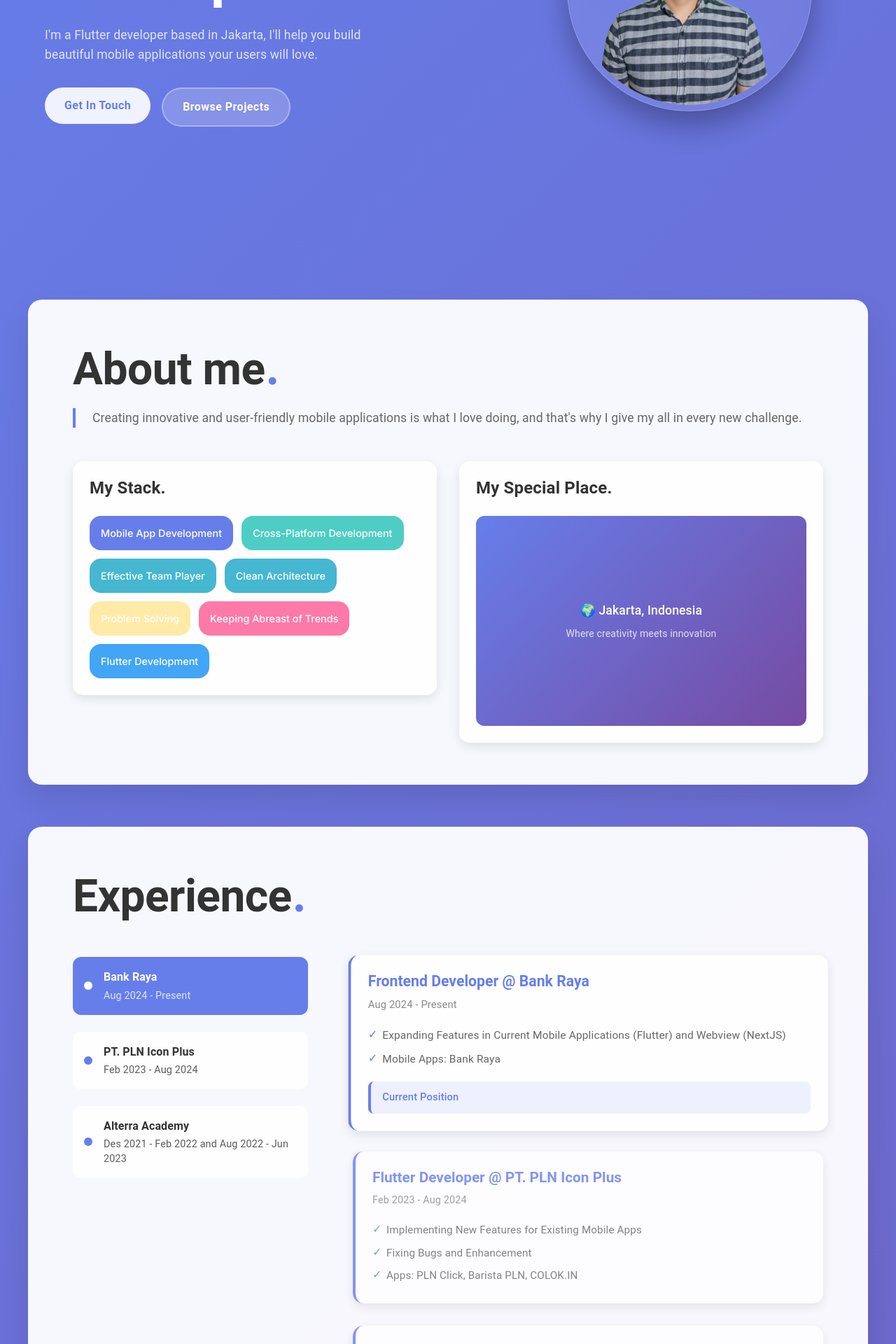
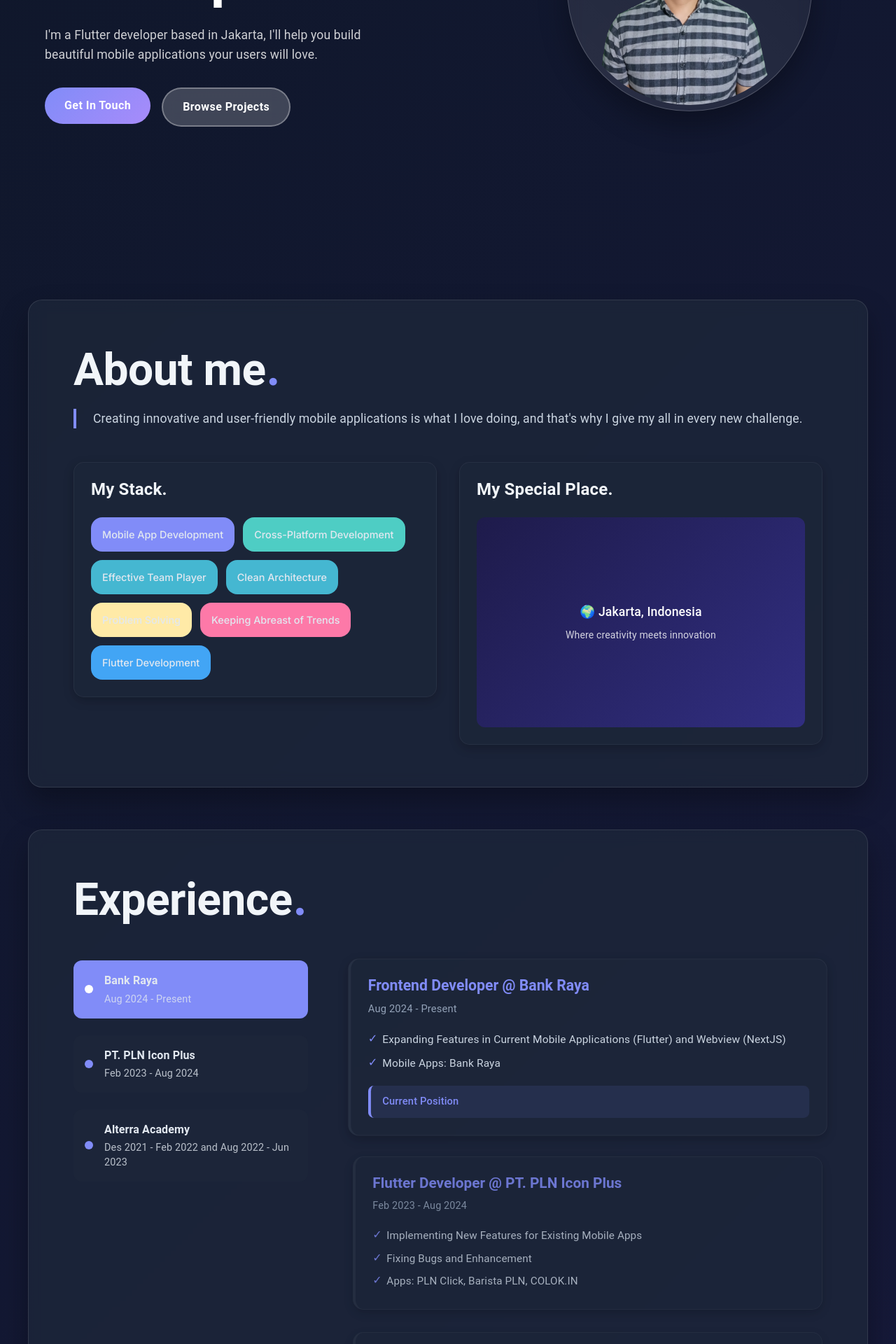
Before and after one commit to joshuapurbaa/my-portfolio, a React (Vite) app: page / in a window 1280 px wide. Shown: the part 440-2360 px from the top of the page at 70% size. Built offline with nearby package versions, Linux system fonts and the light colour scheme.

Commit message:
feat: Implement dark theme across all sections and global styles.

```diff
--- a/src/sections/About.tsx
+++ b/src/sections/About.tsx
@@ -2,7 +2,7 @@ import { Container, Typography, Box, Grid, Chip } from "@mui/material";
 
 export default function About() {
   const stackSkills = [
-    { name: "Mobile App Development", color: "#667eea" },
+    { name: "Mobile App Development", color: "#818cf8" },
     { name: "Cross-Platform Development", color: "#4ecdc4" },
     { name: "Effective Team Player", color: "#45b7d1" },
     { name: "Clean Architecture", color: "#45b7d1" },
@@ -20,16 +20,16 @@ export default function About() {
             fontSize: { xs: '2.5rem', sm: '3rem', md: '4rem' },
             fontWeight: 700,
             marginBottom: '16px',
-            color: '#333'
+            color: '#f1f5f9'
           }}
         >
-          About me<span style={{ color: '#667eea' }}>.</span>
+          About me<span style={{ color: '#818cf8' }}>.</span>
         </Typography>
 
         <Box sx={{ marginBottom: '48px' }}>
           <Box
             sx={{
-              borderLeft: '4px solid #667eea',
+              borderLeft: '4px solid #818cf8',
               paddingLeft: '24px',
               marginBottom: '32px'
             }}
@@ -39,7 +39,7 @@ export default function About() {
               sx={{
                 fontSize: '1.1rem',
                 lineHeight: 1.6,
-                color: '#666',
+                color: '#cbd5e1',
                 fontWeight: 400
               }}
             >
@@ -57,7 +57,7 @@ export default function About() {
                   fontSize: '1.5rem',
                   fontWeight: 600,
                   marginBottom: '24px',
-                  color: '#333'
+                  color: '#f1f5f9'
                 }}
               >
                 My Stack.
@@ -98,7 +98,7 @@ export default function About() {
                   fontSize: '1.5rem',
                   fontWeight: 600,
                   marginBottom: '24px',
-                  color: '#333'
+                  color: '#f1f5f9'
                 }}
               >
                 My Special Place.
@@ -110,7 +110,7 @@ export default function About() {
                   height: '300px',
                   borderRadius: '12px',
                   overflow: 'hidden',
-                  background: 'linear-gradient(135deg, #667eea 0%, #764ba2 100%)',
+                  background: 'linear-gradient(135deg, #1e1b4b 0%, #312e81 100%)',
                   display: 'flex',
                   alignItems: 'center',
                   justifyContent: 'center',
--- a/src/sections/Certificate.tsx
+++ b/src/sections/Certificate.tsx
@@ -78,7 +78,7 @@ export default function Certificate() {
     width: 50,
     height: 50,
     cursor: "pointer",
-    backgroundColor: "rgba(102, 126, 234, 0.9)",
+    backgroundColor: "rgba(129, 140, 248, 0.9)",
     color: "#fff",
     border: "none",
     borderRadius: "50%",
@@ -101,10 +101,10 @@ export default function Certificate() {
             fontSize: { xs: '2.5rem', sm: '3rem', md: '4rem' },
             fontWeight: 700,
             marginBottom: '48px',
-            color: '#333'
+            color: '#f1f5f9'
           }}
         >
-          Certificate<span style={{ color: '#667eea' }}>.</span>
+          Certificate<span style={{ color: '#818cf8' }}>.</span>
         </Typography>
 
         <Box sx={{ position: 'relative' }}>
@@ -152,7 +152,7 @@ export default function Certificate() {
                 width: 12,
                 height: 12,
                 borderRadius: "50%",
-                backgroundColor: isSelected ? "#667eea" : "#ccc",
+                backgroundColor: isSelected ? "#818cf8" : "#475569",
                 transition: "all 0.3s ease",
               };
               return (
@@ -172,16 +172,16 @@ export default function Certificate() {
               <div key={index} style={{ padding: "0 16px" }}>
                 <Card
                   sx={{
-                    background: 'rgba(255, 255, 255, 0.9)',
+                    background: 'rgba(30, 41, 59, 0.6)',
                     borderRadius: '16px',
                     overflow: 'hidden',
-                    boxShadow: '0 10px 30px rgba(0, 0, 0, 0.1)',
+                    boxShadow: '0 10px 30px rgba(0, 0, 0, 0.3)',
                     transition: 'all 0.3s ease',
                     '&:hover': {
                       transform: 'translateY(-8px)',
-                      boxShadow: '0 20px 40px rgba(0, 0, 0, 0.15)',
+                      boxShadow: '0 20px 40px rgba(0, 0, 0, 0.4)',
                     },
-                    border: '1px solid rgba(102, 126, 234, 0.1)',
+                    border: '1px solid rgba(129, 140, 248, 0.1)',
                     position: 'relative'
                   }}
                 >
@@ -192,7 +192,7 @@ export default function Certificate() {
                     alt={certificate.name}
                     sx={{
                       objectFit: 'cover',
-                      borderBottom: '1px solid rgba(0, 0, 0, 0.1)'
+                      borderBottom: '1px solid rgba(255, 255, 255, 0.1)'
                     }}
                   />
                   <CardContent sx={{ padding: '24px' }}>
@@ -200,7 +200,7 @@ export default function Certificate() {
                       variant="h6"
                       sx={{
                         fontWeight: 600,
-                        color: '#333',
+                        color: '#f1f5f9',
                         marginBottom: '8px',
                         fontSize: '1.1rem'
                       }}
@@ -211,7 +211,7 @@ export default function Certificate() {
                     <Typography
                       variant="body2"
                       sx={{
-                        color: '#888',
+                        color: '#94a3b8',
                         marginBottom: '12px',
                         fontSize: '0.9rem'
                       }}
@@ -222,7 +222,7 @@ export default function Certificate() {
                     <Typography
                       variant="body1"
                       sx={{
-                        color: '#666',
+                        color: '#cbd5e1',
                         lineHeight: 1.6,
                         marginBottom: '16px',
                         fontSize: '0.95rem'
@@ -239,7 +239,7 @@ export default function Certificate() {
                               <Typography
                                 variant="body2"
                                 sx={{
-                                  color: '#666',
+                                  color: '#cbd5e1',
                                   fontSize: '0.85rem',
                                   marginBottom: '4px'
                                 }}
@@ -259,10 +259,10 @@ export default function Certificate() {
                           target="_blank"
                           rel="noopener noreferrer"
                           sx={{
-                            color: '#667eea',
-                            background: 'rgba(102, 126, 234, 0.1)',
+                            color: '#818cf8',
+                            background: 'rgba(129, 140, 248, 0.1)',
                             '&:hover': {
-                              background: 'rgba(102, 126, 234, 0.2)',
+                              background: 'rgba(129, 140, 248, 0.2)',
                               transform: 'scale(1.1)',
                             },
                             transition: 'all 0.3s ease'
--- a/src/sections/Experience.tsx
+++ b/src/sections/Experience.tsx
@@ -46,10 +46,10 @@ export default function Experience() {
             fontSize: { xs: '2.5rem', sm: '3rem', md: '4rem' },
             fontWeight: 700,
             marginBottom: '48px',
-            color: '#333'
+            color: '#f1f5f9'
           }}
         >
-          Experience<span style={{ color: '#667eea' }}>.</span>
+          Experience<span style={{ color: '#818cf8' }}>.</span>
         </Typography>
 
         <Grid container spacing={4}>
@@ -67,10 +67,10 @@ export default function Experience() {
                     padding: '16px',
                     borderRadius: '12px',
                     transition: 'all 0.3s ease',
-                    background: exp.highlighted ? '#667eea' : 'rgba(255, 255, 255, 0.8)',
-                    color: exp.highlighted ? 'white' : '#333',
+                    background: exp.highlighted ? '#818cf8' : 'rgba(30, 41, 59, 0.6)',
+                    color: exp.highlighted ? 'white' : '#f1f5f9',
                     '&:hover': {
-                      background: exp.highlighted ? '#5a67d8' : 'rgba(102, 126, 234, 0.1)',
+                      background: exp.highlighted ? '#6366f1' : 'rgba(129, 140, 248, 0.1)',
                       transform: 'translateX(8px)',
                     }
                   }}
@@ -80,7 +80,7 @@ export default function Experience() {
                       width: '12px',
                       height: '12px',
                       borderRadius: '50%',
-                      background: exp.highlighted ? 'white' : '#667eea',
+                      background: exp.highlighted ? 'white' : '#818cf8',
                       marginRight: '16px',
                       flexShrink: 0
                     }}
@@ -131,7 +131,7 @@ export default function Experience() {
                     sx={{
                       fontSize: '1.3rem',
                       fontWeight: 600,
-                      color: '#667eea',
+                      color: '#818cf8',
                       marginBottom: '8px'
                     }}
                   >
@@ -142,7 +142,7 @@ export default function Experience() {
                     variant="body2"
                     className="experience-period"
                     sx={{
-                      color: '#888',
+                      color: '#94a3b8',
                       fontSize: '0.9rem',
                       marginBottom: '16px'
                     }}
@@ -158,7 +158,7 @@ export default function Experience() {
                           sx={{
                             fontSize: '0.95rem',
                             lineHeight: 1.6,
-                            color: '#666'
+                            color: '#cbd5e1'
                           }}
                         >
                           {task}
@@ -172,15 +172,15 @@ export default function Experience() {
                       sx={{
                         marginTop: '16px',
                         padding: '12px 16px',
-                        background: 'rgba(102, 126, 234, 0.1)',
+                        background: 'rgba(129, 140, 248, 0.1)',
                         borderRadius: '8px',
-                        borderLeft: '4px solid #667eea'
+                        borderLeft: '4px solid #818cf8'
                       }}
                     >
                       <Typography
                         variant="body2"
                         sx={{
-                          color: '#667eea',
+                          color: '#818cf8',
                           fontWeight: 500,
                           fontSize: '0.9rem'
                         }}
--- a/src/sections/Hero.tsx
+++ b/src/sections/Hero.tsx
@@ -54,7 +54,7 @@ export default function Hero() {
                     className="modern-button primary"
                     sx={{
                       background: 'rgba(255, 255, 255, 0.9)',
-                      color: '#667eea',
+                      color: '#1e1b4b',
                       border: 'none',
                       borderRadius: '30px',
                       padding: '12px 28px',
--- a/src/styles/global.css
+++ b/src/styles/global.css
@@ -6,36 +6,38 @@
   margin: 0;
   padding: 0;
   box-sizing: border-box;
+  color: #e2e8f0;
 }
 
 body {
-  background: linear-gradient(135deg, #667eea 0%, #764ba2 100%);
+  background: linear-gradient(135deg, #0f172a 0%, #1e1b4b 100%);
   min-height: 100vh;
   overflow-x: hidden;
 }
 
 /* Main container styling */
 .main-container {
-  background: linear-gradient(135deg, #667eea 0%, #764ba2 100%);
+  background: linear-gradient(135deg, #0f172a 0%, #1e1b4b 100%);
   min-height: 100vh;
   position: relative;
 }
 
 /* Section container styling */
 .section-container {
-  background: rgba(255, 255, 255, 0.95);
+  background: rgba(30, 41, 59, 0.7);
   border-radius: 20px;
   margin: 60px auto;
   padding: 60px 40px;
   max-width: 1200px;
-  box-shadow: 0 20px 40px rgba(0, 0, 0, 0.1);
+  box-shadow: 0 20px 40px rgba(0, 0, 0, 0.3);
   backdrop-filter: blur(10px);
+  border: 1px solid rgba(255, 255, 255, 0.1);
 }
 
 /* Hero section specific styling */
 .hero-section {
   background: transparent;
-  color: white;
+  color: #f8fafc;
   padding: 120px 40px 80px;
   text-align: left;
 }
@@ -52,9 +54,9 @@ body {
 
 /* Button styling */
 .modern-button {
-  background: rgba(255, 255, 255, 0.2);
-  color: white;
-  border: 2px solid rgba(255, 255, 255, 0.3);
+  background: rgba(255, 255, 255, 0.05);
+  color: #f8fafc;
+  border: 1px solid rgba(255, 255, 255, 0.1);
   border-radius: 30px;
   padding: 12px 28px;
   font-weight: 600;
@@ -63,24 +65,26 @@ body {
 }
 
 .modern-button:hover {
-  background: rgba(255, 255, 255, 0.3);
+  background: rgba(255, 255, 255, 0.1);
   transform: translateY(-2px);
-  box-shadow: 0 10px 25px rgba(0, 0, 0, 0.2);
+  box-shadow: 0 10px 25px rgba(0, 0, 0, 0.3);
+  border-color: rgba(255, 255, 255, 0.2);
 }
 
 .modern-button.primary {
-  background: rgba(255, 255, 255, 0.9);
-  color: #667eea;
+  background: linear-gradient(135deg, #818cf8 0%, #a78bfa 100%);
+  color: white;
+  border: none;
 }
 
 .modern-button.primary:hover {
-  background: white;
+  background: linear-gradient(135deg, #6366f1 0%, #8b5cf6 100%);
   transform: translateY(-2px);
 }
 
 /* Typography */
 .gradient-text {
-  background: linear-gradient(135deg, #667eea 0%, #764ba2 100%);
+  background: linear-gradient(135deg, #818cf8 0%, #a78bfa 100%);
   -webkit-background-clip: text;
   -webkit-text-fill-color: transparent;
   background-clip: text;
@@ -88,15 +92,16 @@ body {
 
 /* Skills category styling */
 .skills-category {
-  background: rgba(255, 255, 255, 0.8);
+  background: rgba(30, 41, 59, 0.5);
   border-radius: 15px;
   padding: 24px;
   margin-bottom: 20px;
-  box-shadow: 0 5px 15px rgba(0, 0, 0, 0.1);
+  box-shadow: 0 5px 15px rgba(0, 0, 0, 0.2);
+  border: 1px solid rgba(255, 255, 255, 0.05);
 }
 
 .skills-category h3 {
-  color: #333;
+  color: #f1f5f9;
   margin-bottom: 16px;
   font-weight: 600;
   font-size: 1.2rem;
@@ -108,36 +113,38 @@ body {
 }
 
 .skills-category li {
-  color: #666;
+  color: #cad4e0;
   padding: 4px 0;
   font-size: 0.95rem;
 }
 
 /* Experience timeline styling */
 .experience-item {
-  background: rgba(255, 255, 255, 0.9);
+  background: rgba(30, 41, 59, 0.5);
   border-radius: 15px;
   padding: 24px;
   margin-bottom: 20px;
-  border-left: 4px solid #667eea;
-  box-shadow: 0 5px 15px rgba(0, 0, 0, 0.1);
+  border-left: 4px solid #818cf8;
+  box-shadow: 0 5px 15px rgba(0, 0, 0, 0.2);
+  border: 1px solid rgba(255, 255, 255, 0.05);
+  border-left-width: 4px; /* Ensure overwrite */
 }
 
 .experience-company {
-  color: #667eea;
+  color: #a78bfa;
   font-weight: 600;
   font-size: 1.1rem;
   margin-bottom: 8px;
 }
 
 .experience-period {
-  color: #888;
+  color: #94a3b8;
   font-size: 0.9rem;
   margin-bottom: 8px;
 }
 
 .experience-role {
-  color: #333;
+  color: #f1f5f9;
   font-weight: 500;
   margin-bottom: 12px;
 }
@@ -148,7 +155,7 @@ body {
 }
 
 .experience-tasks li {
-  color: #666;
+  color: #cad4e0;
   padding: 4px 0;
   position: relative;
   padding-left: 20px;
@@ -156,7 +163,7 @@ body {
 
 .experience-tasks li:before {
   content: "✓";
-  color: #667eea;
+  color: #818cf8;
   position: absolute;
   left: 0;
 }
@@ -170,14 +177,15 @@ body {
 }
 
 .about-card {
-  background: rgba(255, 255, 255, 0.9);
+  background: rgba(30, 41, 59, 0.5);
   border-radius: 15px;
   padding: 24px;
-  box-shadow: 0 5px 15px rgba(0, 0, 0, 0.1);
+  box-shadow: 0 5px 15px rgba(0, 0, 0, 0.2);
+  border: 1px solid rgba(255, 255, 255, 0.05);
 }
 
 .about-card h3 {
-  color: #333;
+  color: #f1f5f9;
   margin-bottom: 16px;
   font-weight: 600;
 }
```
Also changed, not shown: src/sections/Contact.tsx (+14 -14 lines), src/sections/Education.tsx (+13 -13 lines), src/sections/Projects.tsx (+13 -13 lines), src/sections/Skills.tsx (+11 -11 lines), 1 other file (tests, documents, lock files or other folders).
